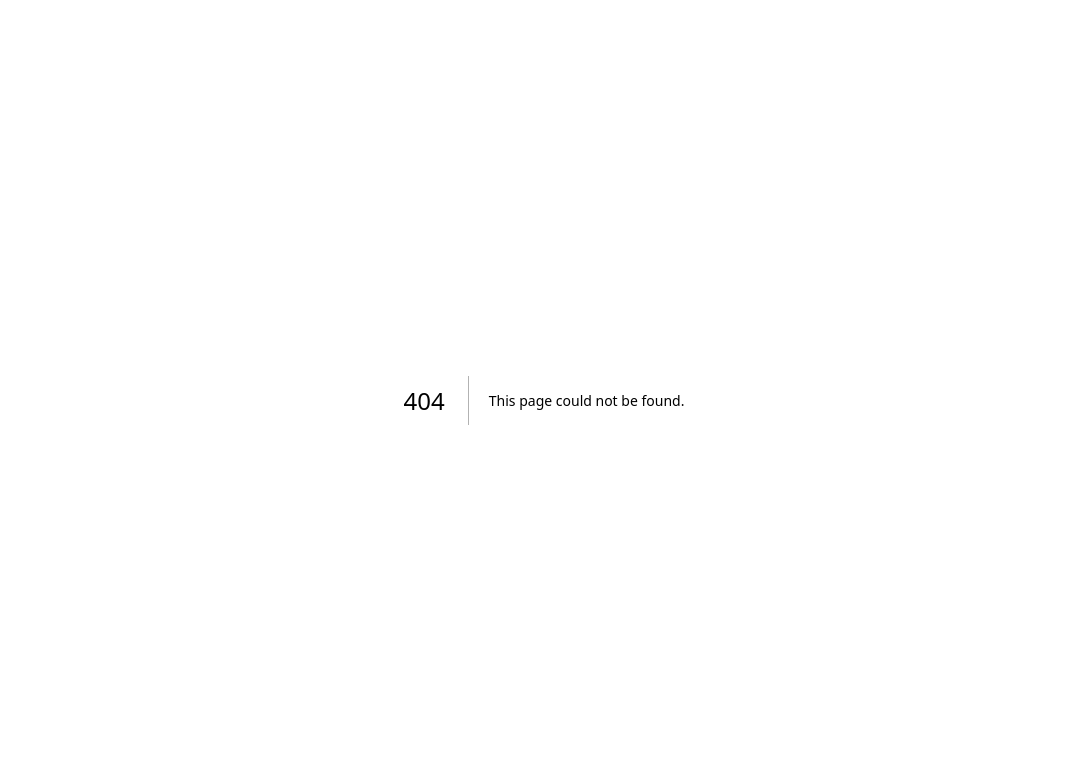
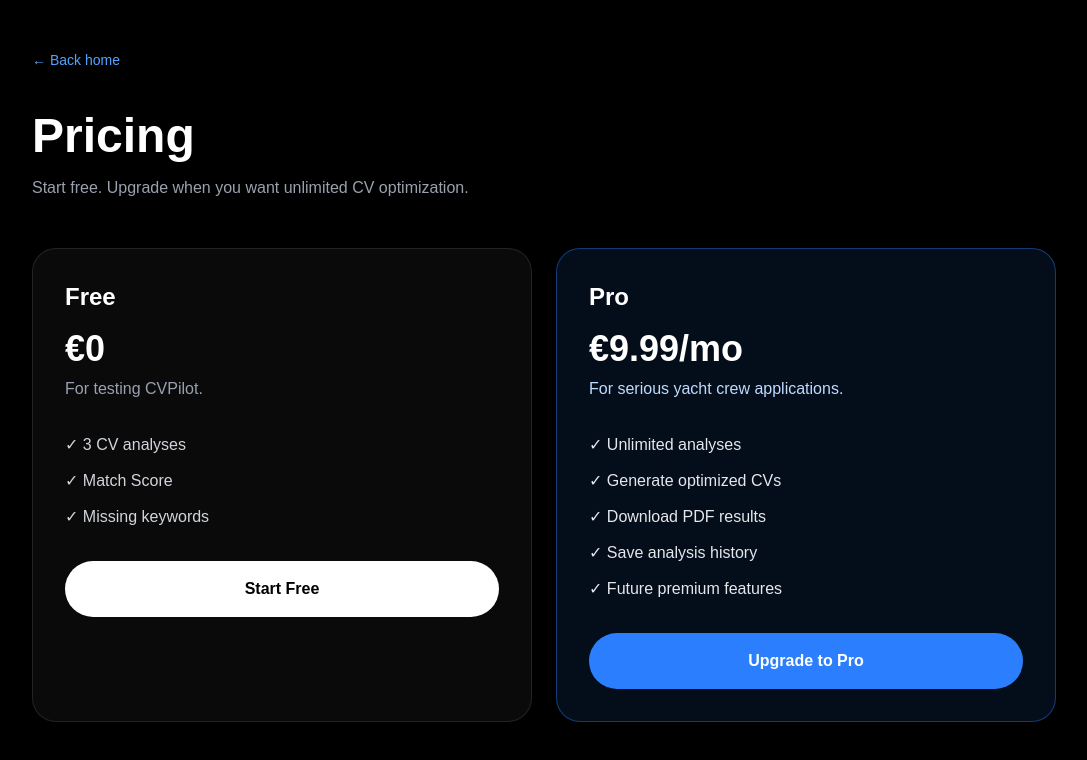
Before and after one commit to niccolomanica-hash/cvpilot, a Next.js app: page /pricing in a window 1280 px wide. Before the commit this address had no page. Shown: the top 760 px of the page, without its empty margins (96-1183 px from the left). Built offline with nearby package versions, Linux system fonts and the light colour scheme.

Commit message:
Add pricing page and Stripe checkout

```diff
--- /dev/null
+++ b/app/api/checkout/route.ts
@@ -0,0 +1,30 @@
+import { NextResponse } from "next/server";
+import Stripe from "stripe";
+
+const stripe = new Stripe(process.env.STRIPE_SECRET_KEY!);
+
+export async function POST(req: Request) {
+  try {
+    const origin = req.headers.get("origin") || "http://localhost:3000";
+
+    const session = await stripe.checkout.sessions.create({
+      mode: "subscription",
+      payment_method_types: ["card"],
+      line_items: [
+        {
+          price: process.env.STRIPE_PRICE_ID!,
+          quantity: 1,
+        },
+      ],
+      success_url: `${origin}/dashboard?success=true`,
+      cancel_url: `${origin}/pricing?canceled=true`,
+    });
+
+    return NextResponse.json({ url: session.url });
+  } catch (error) {
+    return NextResponse.json(
+      { error: "Could not create checkout session." },
+      { status: 500 }
+    );
+  }
+}
--- /dev/null
+++ b/app/pricing/page.tsx
@@ -0,0 +1,79 @@
+"use client";
+
+import Link from "next/link";
+
+export default function PricingPage() {
+  const startCheckout = async () => {
+    const response = await fetch("/api/checkout", {
+      method: "POST",
+    });
+
+    const data = await response.json();
+
+    if (data.url) {
+      window.location.href = data.url;
+    } else {
+      alert("Could not start checkout.");
+    }
+  };
+
+  return (
+    <main className="min-h-screen bg-black text-white px-6 py-12">
+      <section className="mx-auto max-w-5xl">
+        <Link href="/" className="text-sm text-blue-400">
+          ← Back home
+        </Link>
+
+        <h1 className="mt-10 text-5xl font-bold">Pricing</h1>
+
+        <p className="mt-4 text-gray-400">
+          Start free. Upgrade when you want unlimited CV optimization.
+        </p>
+
+        <div className="mt-12 grid gap-6 md:grid-cols-2">
+          <div className="rounded-3xl border border-white/10 bg-white/[0.04] p-8">
+            <h2 className="text-2xl font-bold">Free</h2>
+            <p className="mt-4 text-4xl font-bold">€0</p>
+            <p className="mt-2 text-gray-400">For testing CVPilot.</p>
+
+            <ul className="mt-8 space-y-3 text-gray-300">
+              <li>✓ 3 CV analyses</li>
+              <li>✓ Match Score</li>
+              <li>✓ Missing keywords</li>
+            </ul>
+
+            <Link
+              href="/optimize"
+              className="mt-8 inline-block w-full rounded-full bg-white px-6 py-4 text-center font-semibold text-black hover:bg-gray-200"
+            >
+              Start Free
+            </Link>
+          </div>
+
+          <div className="rounded-3xl border border-blue-500/40 bg-blue-500/10 p-8">
+            <h2 className="text-2xl font-bold">Pro</h2>
+            <p className="mt-4 text-4xl font-bold">€9.99/mo</p>
+            <p className="mt-2 text-blue-200">
+              For serious yacht crew applications.
+            </p>
+
+            <ul className="mt-8 space-y-3 text-gray-200">
+              <li>✓ Unlimited analyses</li>
+              <li>✓ Generate optimized CVs</li>
+              <li>✓ Download PDF results</li>
+              <li>✓ Save analysis history</li>
+              <li>✓ Future premium features</li>
+            </ul>
+
+            <button
+              onClick={startCheckout}
+              className="mt-8 w-full rounded-full bg-blue-500 px-6 py-4 font-semibold text-white hover:bg-blue-600"
+            >
+              Upgrade to Pro
+            </button>
+          </div>
+        </div>
+      </section>
+    </main>
+  );
+}
--- a/package.json
+++ b/package.json
@@ -15,7 +15,8 @@
     "openai": "^6.44.0",
     "pdfjs-dist": "^6.0.227",
     "react": "19.2.4",
-    "react-dom": "19.2.4"
+    "react-dom": "19.2.4",
+    "stripe": "^22.2.2"
   },
   "devDependencies": {
     "@tailwindcss/postcss": "^4",
```
Also changed, not shown: 1 other file (tests, documents, lock files or other folders).
